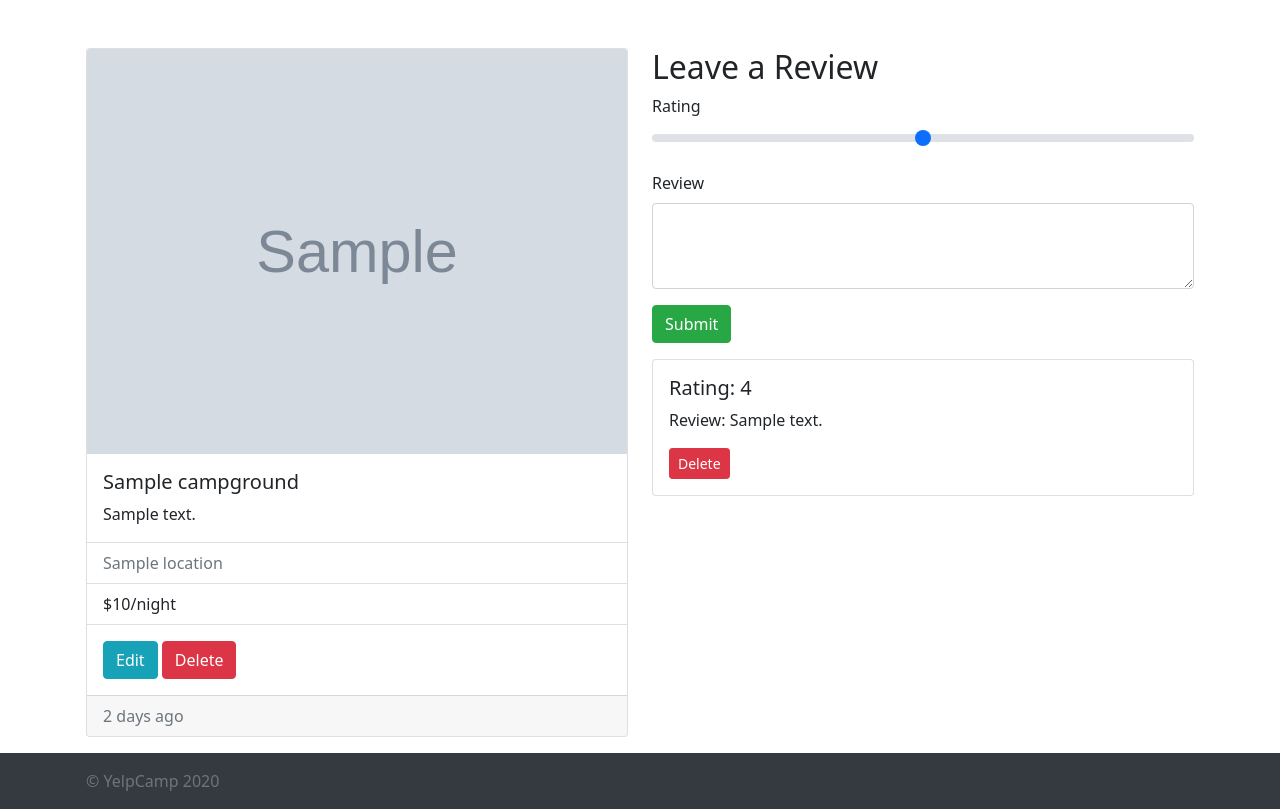
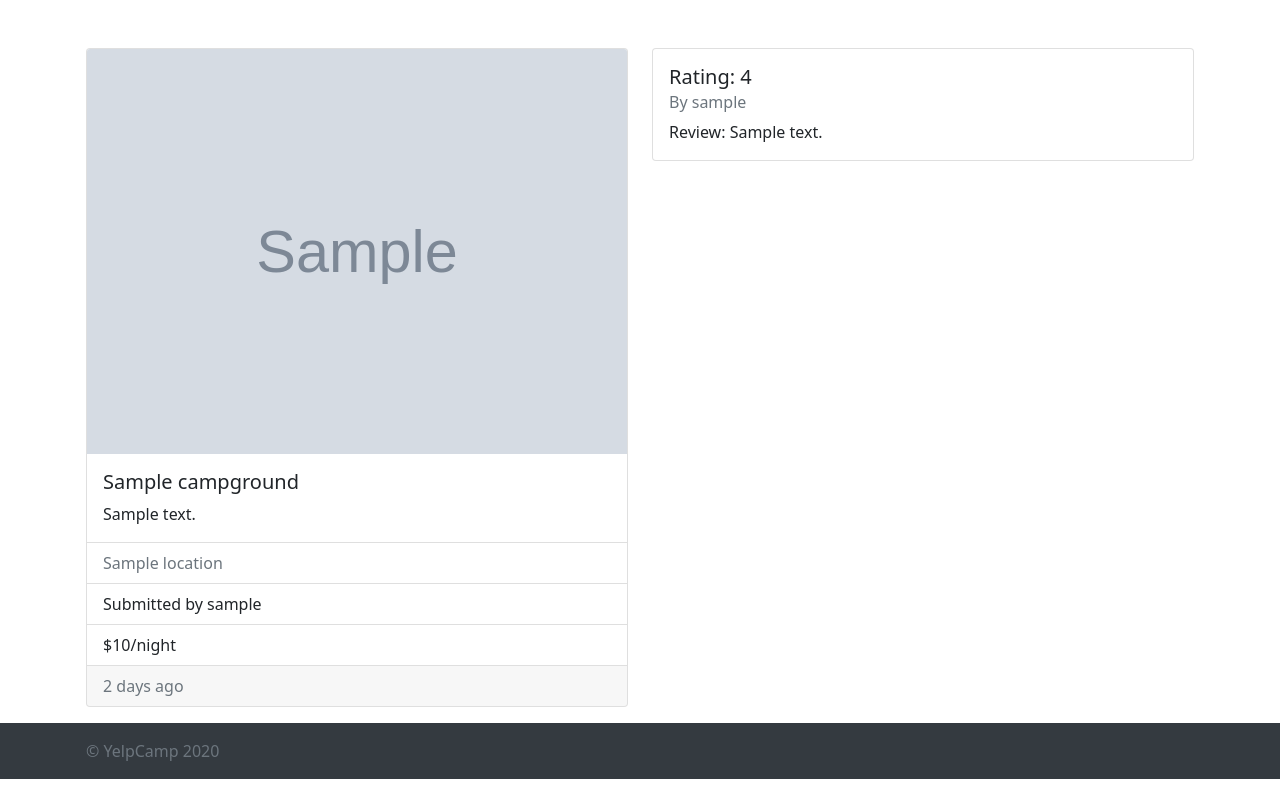
Before and after one commit to camgiangtranthi/yelp-camp, a Node project: template views/campgrounds/show.ejs in a window 1280 px wide. Shown: the part 56-865 px from the top of the page. After the commit the page ends 835 px from the top, so only its background shows below. Run offline with Node 20 templates, Linux system fonts and the light colour scheme; the template is opened without the code that fills it: most values are stand-ins (such as "Sample title", 1, 10 or a date in 2020); grey boxes marked "Sample" are stand-in pictures; some libraries are stand-ins or nearby versions.

Commit message:
Update show.ejs

```diff
--- a/views/campgrounds/show.ejs
+++ b/views/campgrounds/show.ejs
@@ -10,14 +10,17 @@
             </div>
             <ul class="list-group list-group-flush">
                 <li class="list-group-item text-muted"><%= campground.location%></li>
+                <li class="list-group-item">Submitted by <%= campground.author.username%></li>
                 <li class="list-group-item">$<%= campground.price%>/night</li>
             </ul>
+            <%  if( currentUser && campground.author.equals(currentUser._id))  {%>
             <div class="card-body">
                 <a class="card-link btn btn-info" href="/campgrounds/<%=campground._id%>/edit">Edit</a>
                 <form class="d-inline" action="/campgrounds/<%=campground._id%>?_method=DELETE" method="POST">
                     <button class="btn btn-danger">Delete</button>
                 </form>
             </div>
+            <% } %>
             <div class="card-footer text-muted">
                 2 days ago
             </div>
@@ -25,6 +28,7 @@
 
     </div>
     <div class="col-6">
+        <% if(currentUser){ %>
         <h2>Leave a Review</h2>
         <form action="/campgrounds/<%=campground._id%>/reviews" method="POST" class="mb-3 validated-form" novalidate>
             <div class="mb-3">
@@ -40,14 +44,18 @@
             </div>
             <button class="btn btn-success">Submit</button>
         </form>
+        <% } %>
         <% for(let review of campground.reviews) { %>
         <div class="card mb-3 ">
             <div class="card-body">
                 <h5 class="card-title">Rating: <%= review.rating %></h5>
+                <h6 class="card-subtitle mb-2 text-muted">By <%= review.author.username%></h6>
                 <p class="card-text">Review: <%= review.body %></p>
+                <%  if( currentUser && review.author.equals(currentUser._id))  {%>
                 <form action="/campgrounds/<%=campground._id%>/reviews/<%=review._id%>?_method=DELETE" method="POST">
                     <button class="btn btn-sm btn-danger">Delete</button>
                 </form>
+                <% } %>
             </div>
         </div>
         <% } %>
```
